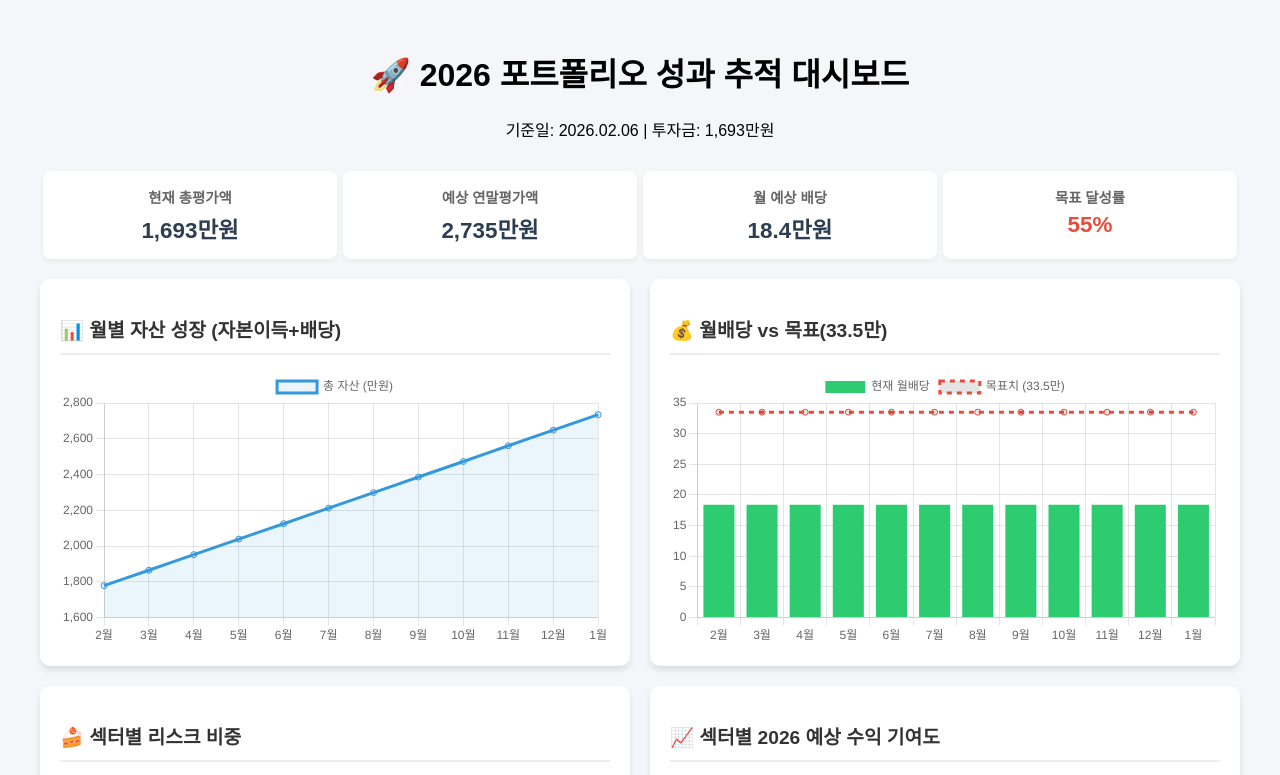
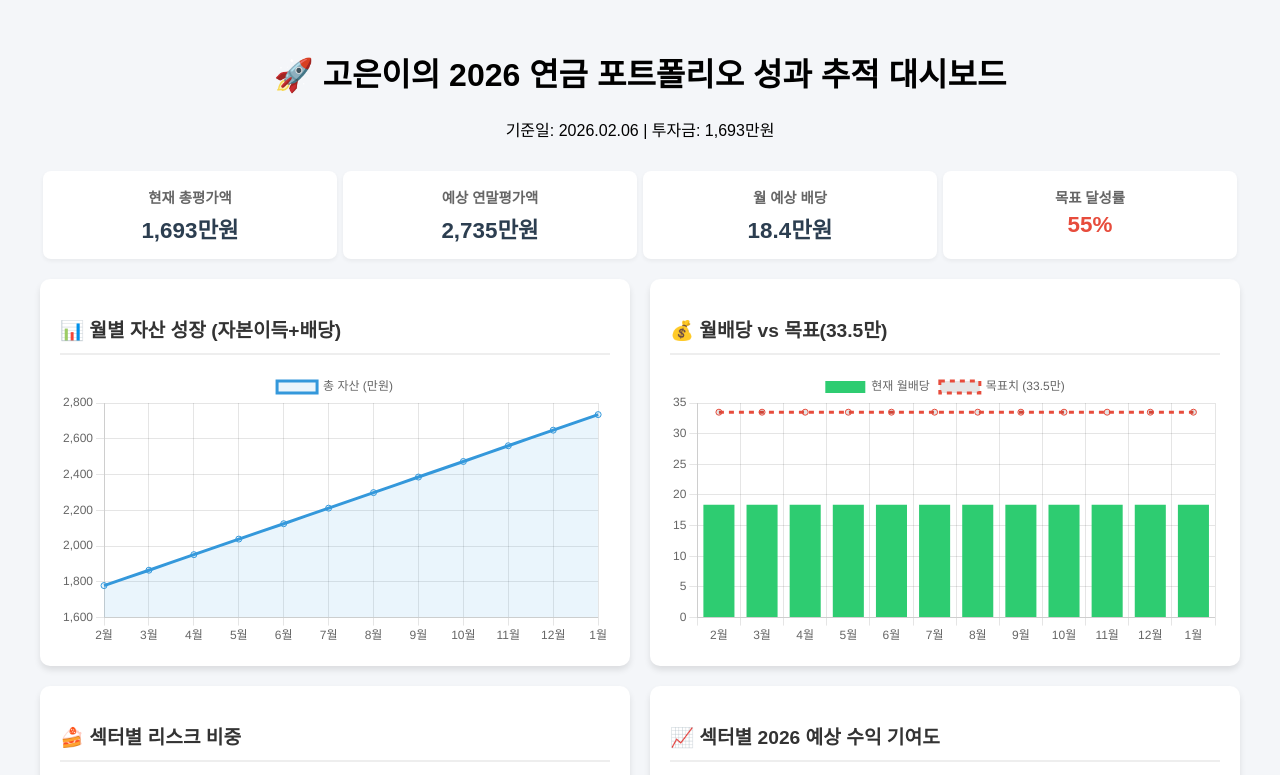
Before and after one commit to ggogoeun-hub/finance_report_2026, a plain HTML site: page index.html in a window 1280 px wide. Shown: the top 775 px of the page. Drawn offline with nearby package versions, Linux system fonts and the light colour scheme.

Commit message:
Add files via upload

```diff
--- a/index.html
+++ b/index.html
@@ -22,7 +22,7 @@
 <body>
     <div class="container">
         <div class="header">
-            <h1>🚀 2026 포트폴리오 성과 추적 대시보드</h1>
+            <h1>🚀 고은이의 2026 연금 포트폴리오 성과 추적 대시보드</h1>
             <p>기준일: 2026.02.06 | 투자금: 1,693만원</p>
         </div>
 
```
